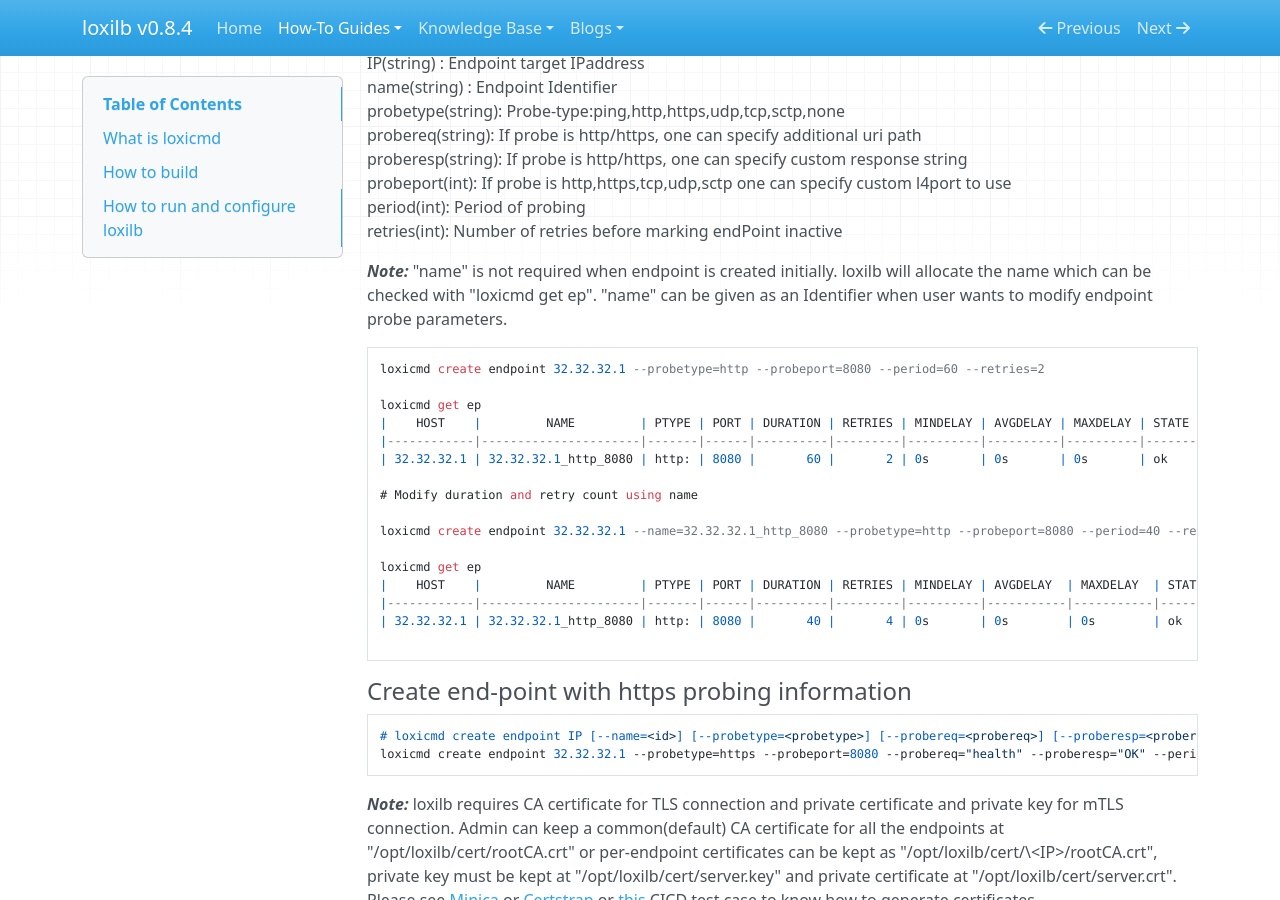
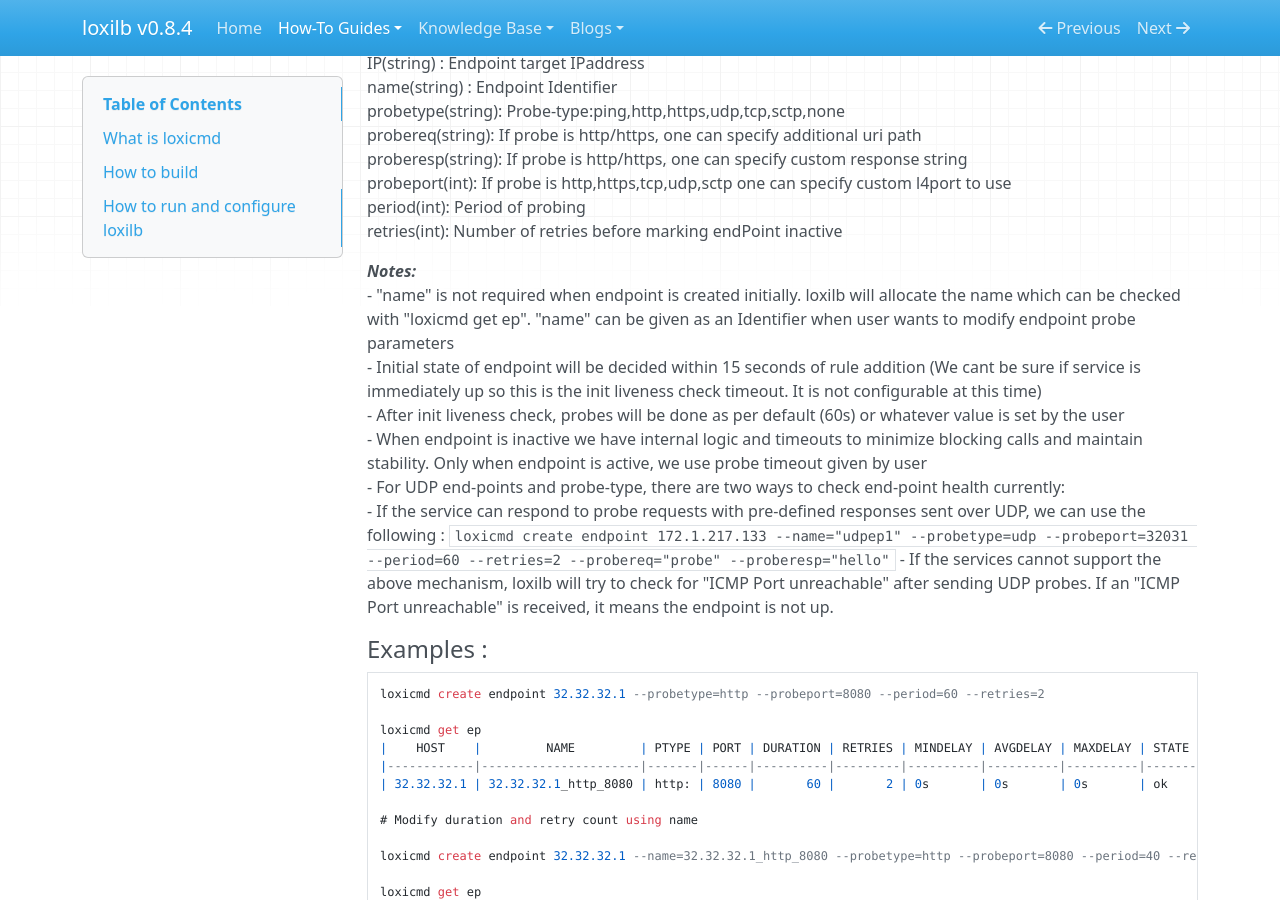
Before and after one commit to loxilb-io/loxilbdocs, an MkDocs documentation site: the page built from docs/cmd.md, in a window 1280 px wide and 900 px high, scrolled down 3579 px. Built offline with MkDocs 1.6.1, drawn with Linux system fonts in a browser that asks for light colours; nearby versions of some CDN libraries.

Commit message:
Update cmd.md

````diff
--- a/docs/cmd.md
+++ b/docs/cmd.md
@@ -171,7 +171,19 @@
 period(int): Period of probing
 retries(int): Number of retries before marking endPoint inactive
 
-***Note:*** "name" is not required when endpoint is created initially. loxilb will allocate the name which can be checked with "loxicmd get ep". "name" can be given as an Identifier when user wants to modify endpoint probe parameters.
+***Notes:***
+- "name" is not required when endpoint is created initially. loxilb will allocate the name which can be checked with "loxicmd get ep". "name" can be given as an Identifier when user wants to modify endpoint probe parameters
+- Initial state of endpoint will be decided within 15 seconds of rule addition (We cant be sure if service is immediately up so this is the init liveness check timeout. It is not configurable at this time)
+- After init liveness check, probes will be done as per default (60s) or whatever value is set by the user
+- When endpoint is inactive we have internal logic and timeouts to minimize blocking calls and maintain stability. Only when endpoint is active, we use probe timeout given by user
+- For UDP end-points and probe-type, there are two ways to check end-point health currently:
+  - If the service can respond to probe requests with pre-defined responses sent over UDP, we can use the following :
+    ```
+    loxicmd create endpoint 172.1.217.133 --name="udpep1" --probetype=udp --probeport=32031 --period=60 --retries=2 --probereq="probe" --proberesp="hello"
+    ```
+  - If the services cannot support the above mechanism, loxilb will try to check for "ICMP Port unreachable" after sending UDP probes. If an "ICMP Port unreachable" is received, it means the endpoint is not up.
+
+#### Examples :
 ```
 loxicmd create endpoint 32.32.32.1 --probetype=http --probeport=8080 --period=60 --retries=2
 
````
